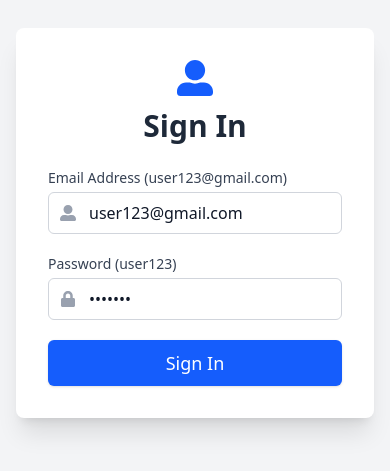
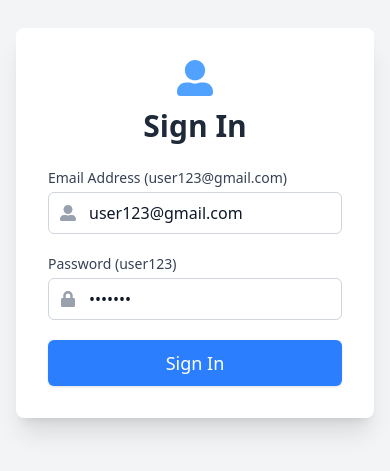
Before and after one commit to ojongclinton/mavencode-test, a React (Vite) app: page /login in a window 390 px wide. Shown: the part 199-670 px from the top of the page. Built offline with nearby package versions, Linux system fonts and the light colour scheme.

Commit message:
responsiveness and fixes

```diff
--- a/src/features/auth/LoginPage.tsx
+++ b/src/features/auth/LoginPage.tsx
@@ -30,7 +30,7 @@ const LoginPage = () => {
     <div className="flex items-center justify-center min-h-screen bg-gray-100 font-sans">
       <div className="bg-white p-8 rounded-lg shadow-xl w-full max-w-md mx-4 sm:mx-auto">
         <div className="text-center mb-6">
-          <FaUserAlt className="mx-auto text-blue-600 text-4xl mb-3" />{" "}
+          <FaUserAlt className="mx-auto text-blue-400 text-4xl mb-3" />{" "}
           <h1 className="text-3xl font-bold text-gray-800">Sign In</h1>
         </div>
         <form onSubmit={handleSubmit} className="space-y-5">
@@ -80,7 +80,7 @@ const LoginPage = () => {
           </div>
           <button
             type="submit"
-            className="w-full flex justify-center py-2 px-4 border border-transparent rounded-md shadow-sm text-lg font-medium text-white bg-blue-600 hover:bg-blue-700 focus:outline-none focus:ring-2 focus:ring-offset-2 focus:ring-blue-500 disabled:opacity-50 disabled:cursor-not-allowed transition-colors"
+            className="w-full flex justify-center py-2 px-4 border border-transparent rounded-md shadow-sm text-lg font-medium text-white bg-blue-500 hover:bg-blue-700 focus:outline-none focus:ring-2 focus:ring-offset-2 focus:ring-blue-500 disabled:opacity-50 disabled:cursor-not-allowed transition-colors"
             disabled={loading}
           >
             {loading ? "Signing In..." : "Sign In"}
```
